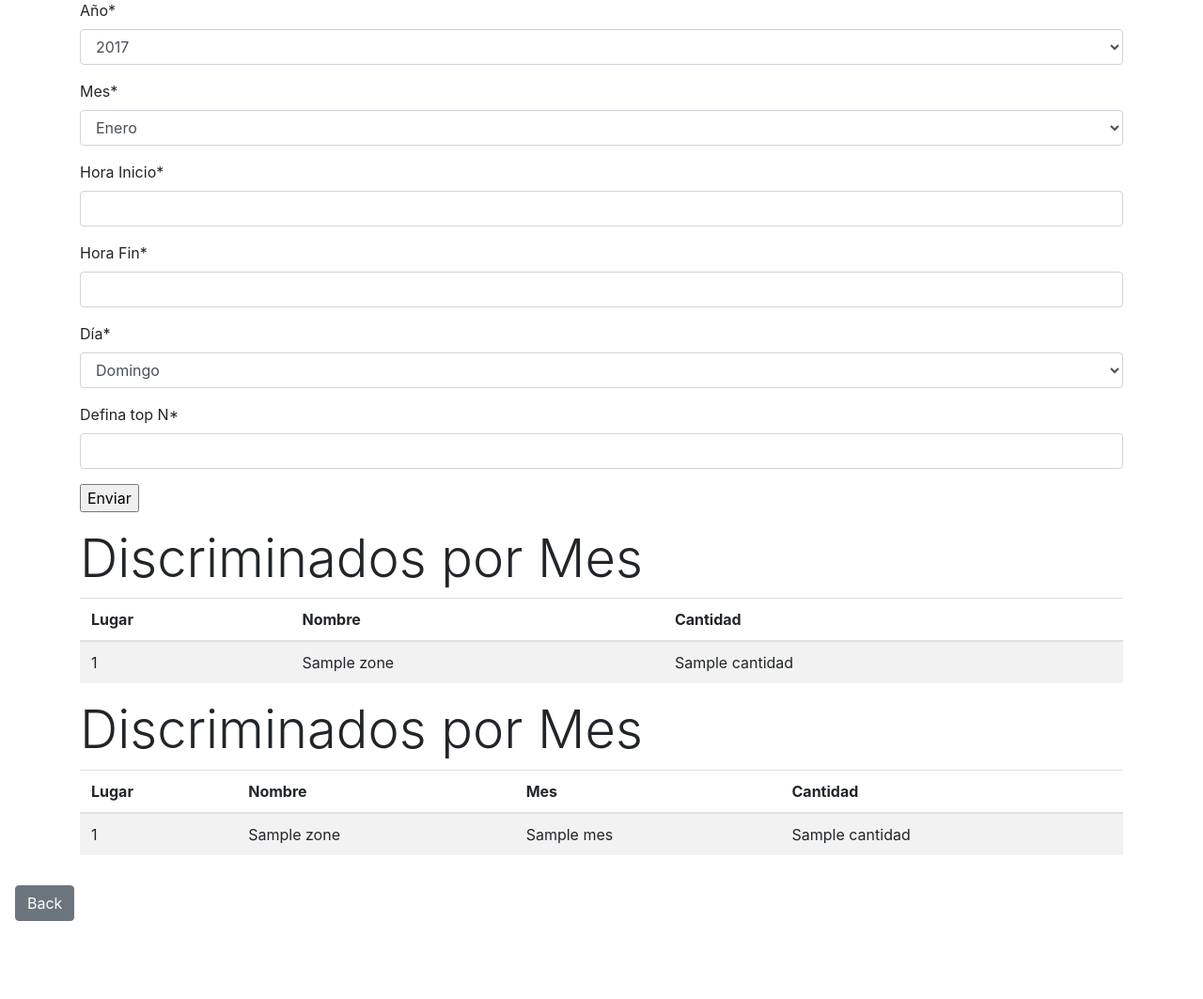
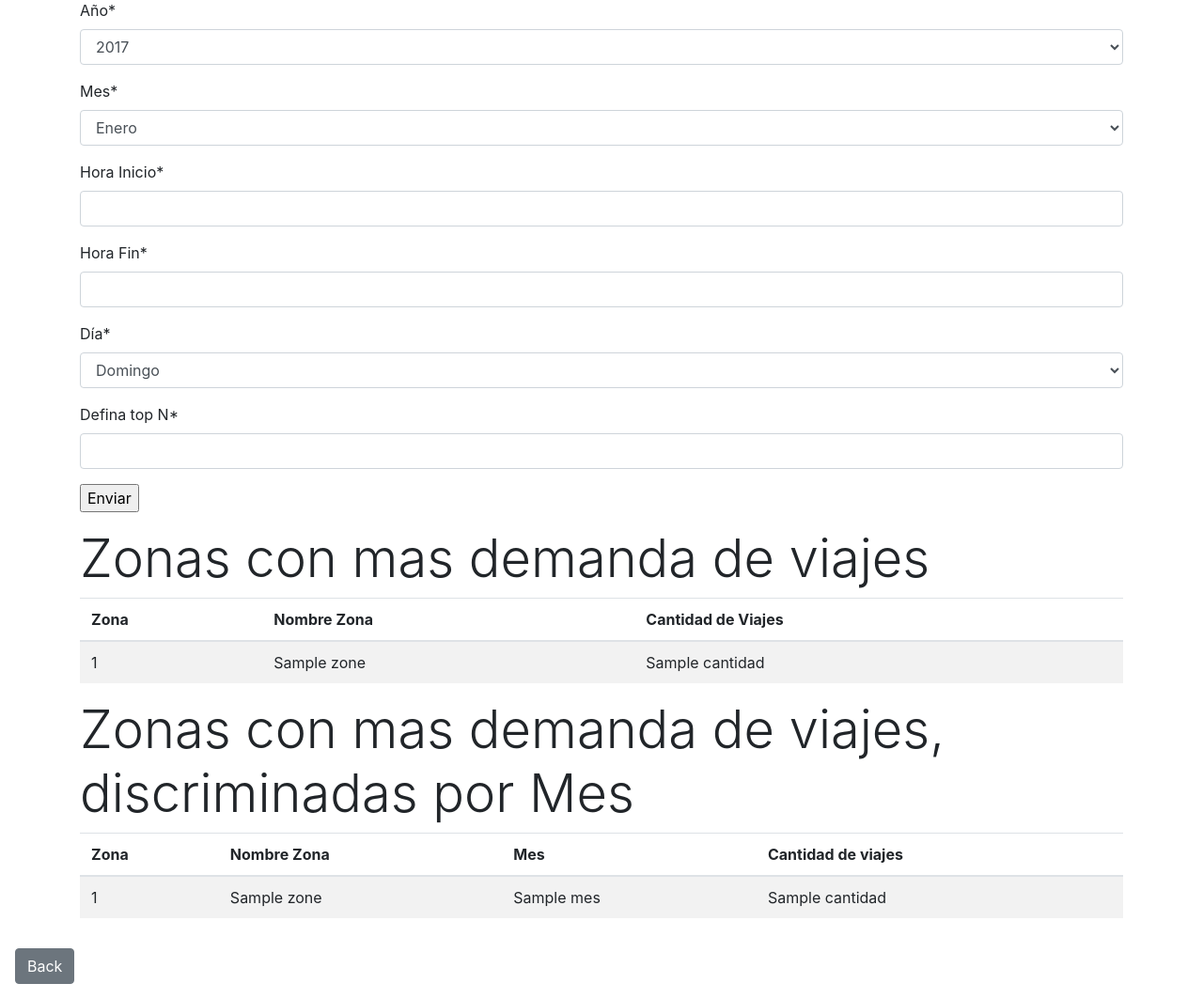
Before and after one commit to BaptisteViry/bigdata_lab2_webApp, a Django app: template webApp/lab/templates/lab/rf3.html in a window 1280 px wide. Shown: the part 76-1139 px from the top of the page at 94% size. Before the commit the page ends 1056 px from the top, so only its background shows below. Run offline with Django 3.2, Linux system fonts and the light colour scheme; tables that the repository leaves empty hold one stand-in row (values such as "Sample post"); the template is opened without the code that fills it: values that come from a table or form of the project are taken from there, most other values are stand-ins (such as "Sample title", 1, 10 or a date in 2020); some libraries are stand-ins or nearby versions.

Commit message:
cambios de mauricio

```diff
--- a/webApp/lab/forms.py
+++ b/webApp/lab/forms.py
@@ -1,7 +1,7 @@
 from django import forms
 
 monthChoices = (('01','Enero'),('02','Febrero'),('03','Marzo'),('04','Abril'),('05','Mayo'),('06','Junio'),
-('07','Julio'),('08','Agosto'),('09','Septiembre'),('10','Octubre'), ('11','Noviembre'), ('12','Diciembre'))
+('07','Julio'),('08','Agosto'),('09','Septiembre'),('10','Octubre'), ('11','Noviembre'), ('12','Diciembre'),('99','Todos'))
 
 dayChoices = (('1','Domingo'),('2','Lunes'),('3','Martes'),('4','Miercoles'),('5','Jueves'),('6','Viernes'),
 ('7','Sabado'))
--- a/webApp/lab/templates/lab/rf3.html
+++ b/webApp/lab/templates/lab/rf3.html
@@ -18,12 +18,12 @@
 </div>
 
 <div class="container">
-        <h5 class="display-4">Discriminados por Mes</h5>
+        <h5 class="display-4">Zonas con mas demanda de viajes</h5>
         <table class="table table-striped">
             <thead><tr>
-                <th>Lugar</th>
-                <th>Nombre</th>
-                <th>Cantidad</th>
+                <th>Zona</th>
+                <th>Nombre Zona</th>
+                <th>Cantidad de Viajes</th>
                 </tr>
             </thead>
             <tbody>
@@ -37,13 +37,13 @@
             {% endfor %}
             </tbody>
         </table>
-    <h5 class="display-4">Discriminados por Mes</h5>
+    <h5 class="display-4">Zonas con mas demanda de viajes, discriminadas por Mes</h5>
     <table class="table table-striped">
         <thead><tr>
-            <th>Lugar</th>
-	        <th>Nombre</th>
+            <th>Zona</th>
+	        <th>Nombre Zona</th>
             <th>Mes</th>
-            <th>Cantidad</th>
+            <th>Cantidad de viajes</th>
             </tr>
         </thead>
         <tbody>
```
Also changed, not shown: webApp/lab/views.py (+11 -4 lines).
